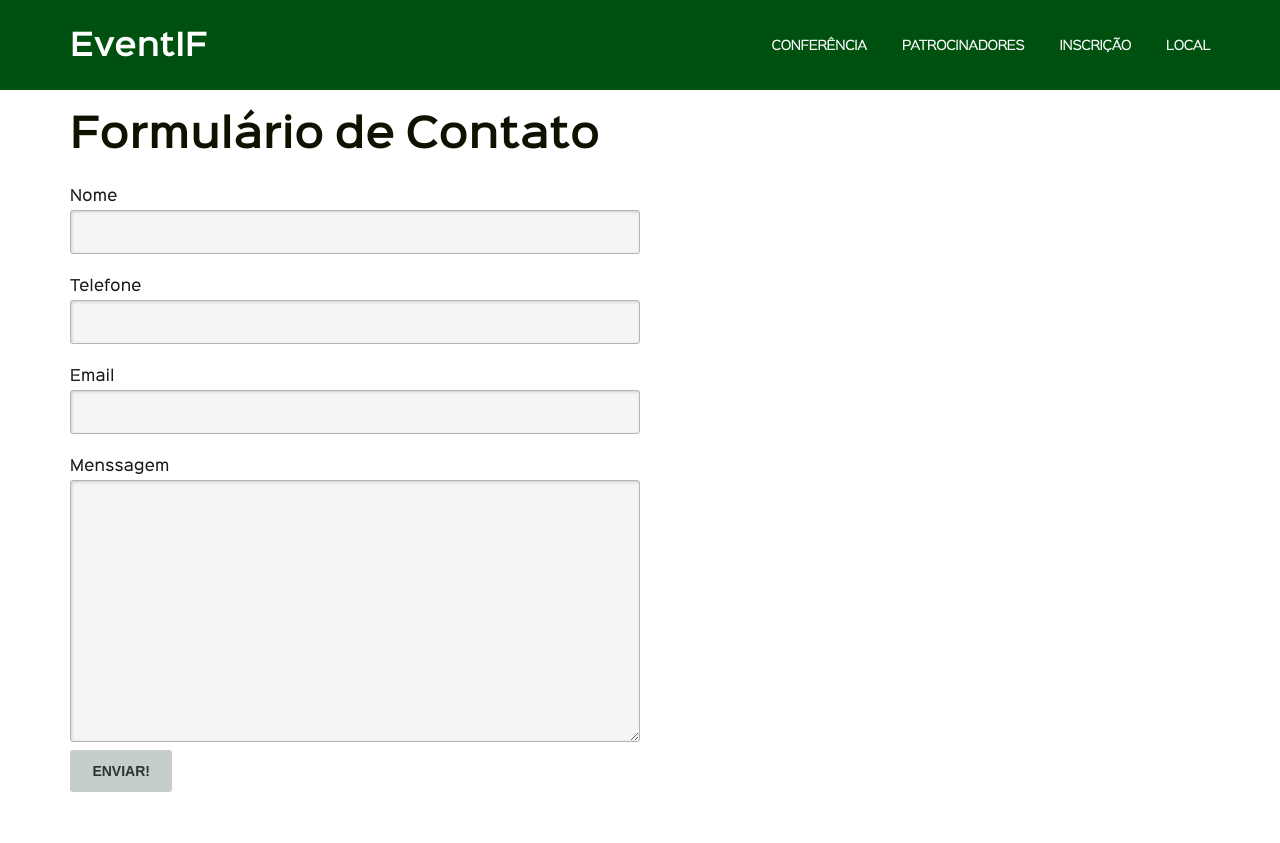
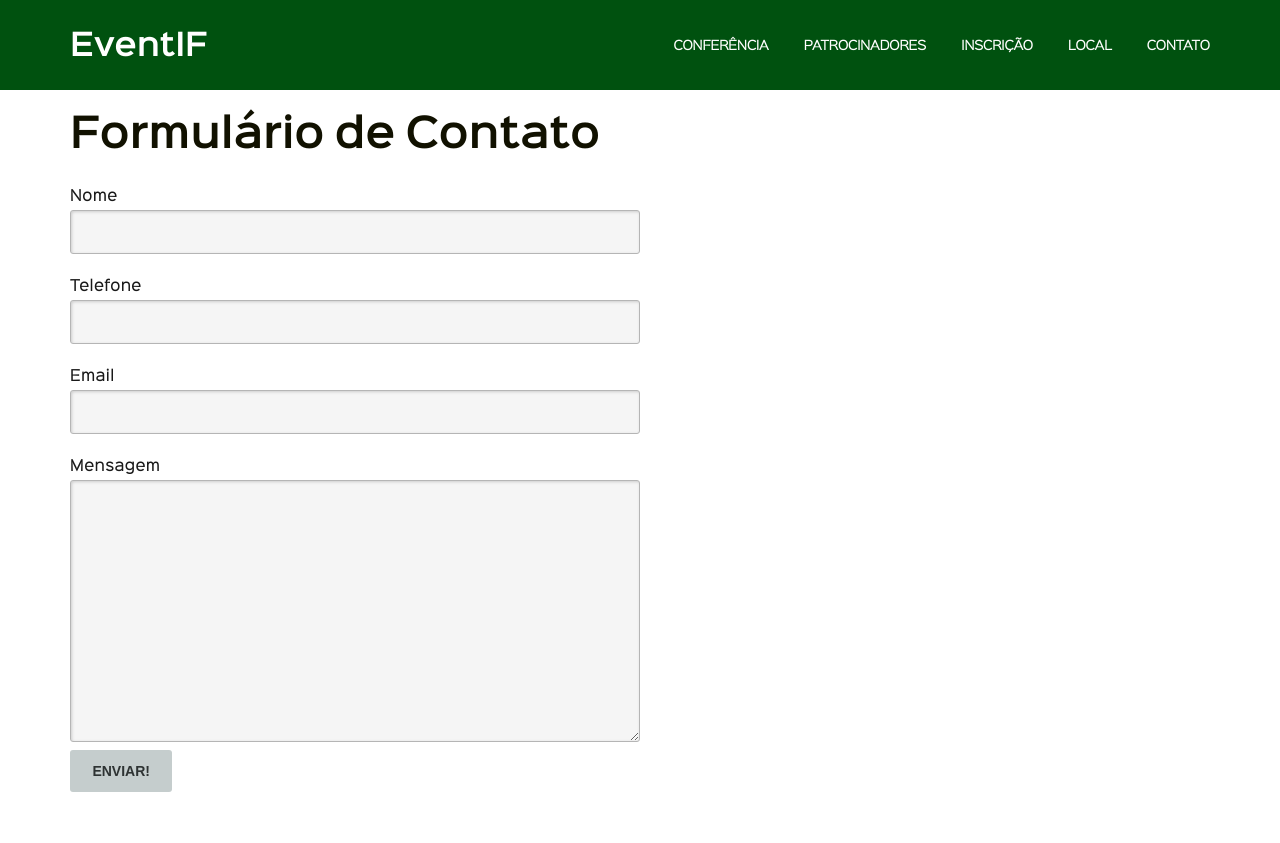
Before and after one commit to Braian17-aluno/eventif, a Django app: page /contact/ in a window 1280 px wide. Shown: the top 843 px of the page. Run offline with Django 5.2, Linux system fonts and the light colour scheme.

Commit message:
App Contact feito

```diff
--- a/contact/forms.py
+++ b/contact/forms.py
@@ -2,6 +2,6 @@ from django import forms
 
 class FormularioContato(forms.Form):
   nome = forms.CharField(label='Nome')
-  telefone = forms.CharField(label='Telefone')
+  telefone = forms.CharField(label='Telefone', required=False)
   email= forms.EmailField(label='Email')
-  menssagem = forms.CharField(widget=forms.Textarea)
+  mensagem = forms.CharField(label='Mensagem', widget=forms.Textarea)
--- a/contact/views.py
+++ b/contact/views.py
@@ -1,21 +1,39 @@
-from django.shortcuts import render, redirect
+from django.http import HttpResponseRedirect
+from django.shortcuts import render
 from contact.forms import FormularioContato
-from django.http import HttpResponse, HttpResponseRedirect
-
-
+from django.core import mail
+from django.template.loader import render_to_string
+from django.contrib import messages
+from django.conf import settings
+# Create your views here.
 def contact(request):
-    if (request.method == 'POST'):
-        return create(request)
-    else:
-        return new(request)
+  if(request.method == 'POST'):
+    return create(request)
+  else:
+    return new(request)
 
 def create(request):
     form = FormularioContato(request.POST)
 
     if not form.is_valid():
-        return render(request, 'contact/contact.html', {'form': form})
-    else:
-        return HttpResponseRedirect('/contact/')
+      return render(request, 'contact/contact.html', {'form': form})
+
+    #mail
+    _send_mail(
+      'contact/contact_email.txt',
+      form.cleaned_data,
+      'Confirmação de contato!',
+      form.cleaned_data['email'],
+      settings.DEFAULT_FROM_EMAIL
+      )
+
+    #message
+    messages.success(request, 'Contato realizado com sucesso!')
+    return HttpResponseRedirect('/contact/')
 
 def new(request):
-    return render(request, 'contact/contact.html', {'form': FormularioContato()})
+  return render(request, 'contact/contact.html', {'form': FormularioContato()})
+
+def _send_mail(template_name, context, subject, from_, to):
+    body = render_to_string(template_name, context)
+    email = mail.send_mail(subject, body, from_, [from_, to])
--- a/eventif/settings.py
+++ b/eventif/settings.py
@@ -43,8 +43,8 @@ INSTALLED_APPS = [
     'django_extensions',
     'test_without_migrations',
     'core',
+    'contact',
     'subscriptions',
-    'contact'
 ]
 
 MIDDLEWARE = [
--- a/templates/base.html
+++ b/templates/base.html
@@ -39,6 +39,7 @@
                         <li><a data-scroll href="/#sponsors">Patrocinadores</a></li>
                         <li><a data-scroll href="/#register">Inscrição</a></li>
                         <li><a data-scroll href="/#venue">Local</a></li>
+                        <li><a data-scroll href="/contact">Contato</a></li>
                     </ul>
                 </nav>
 
--- a/templates/contact/contact.html
+++ b/templates/contact/contact.html
@@ -31,9 +31,9 @@
                     {{ form.email }}
                 </div>
                 <div class="form-row label-block input-text">
-                    <label for="{{ form.menssagem.id_for_label }}">{{ form.menssagem.label }}</label>
-                    {{ form.menssagem.errors }}
-                    {{ form.menssagem }}
+                    <label for="{{ form.mensagem.id_for_label }}">{{ form.mensagem.label }}</label>
+                    {{ form.mensagem.errors }}
+                    {{ form.mensagem }}
                 </div>
                 <p class="btn-row"><input type="submit" value="Enviar!"/></p>
             </form>
--- a/templates/index.html
+++ b/templates/index.html
@@ -49,6 +49,7 @@
                         <li><a data-scroll href="#sponsors">Patrocinadores</a></li>
                         <li><a data-scroll href="#register">Inscrição</a></li>
                         <li><a data-scroll href="#venue">Local</a></li>
+                        <li><a data-scroll href="/contact">Contato</a></li>
                     </ul>
                 </nav>
 
```
Also changed, not shown: contact/models.py (+0 -7 lines), contact/tests/test_email_contact.py (added, +33 -0 lines), contact/tests/test_form_contact.py (+2 -2 lines), contact/tests/test_view_contact.py (+39 -3 lines), templates/contact/contact_email.txt (added, +14 -0 lines), contrib/secret_gen.py (line endings or trailing spaces).
